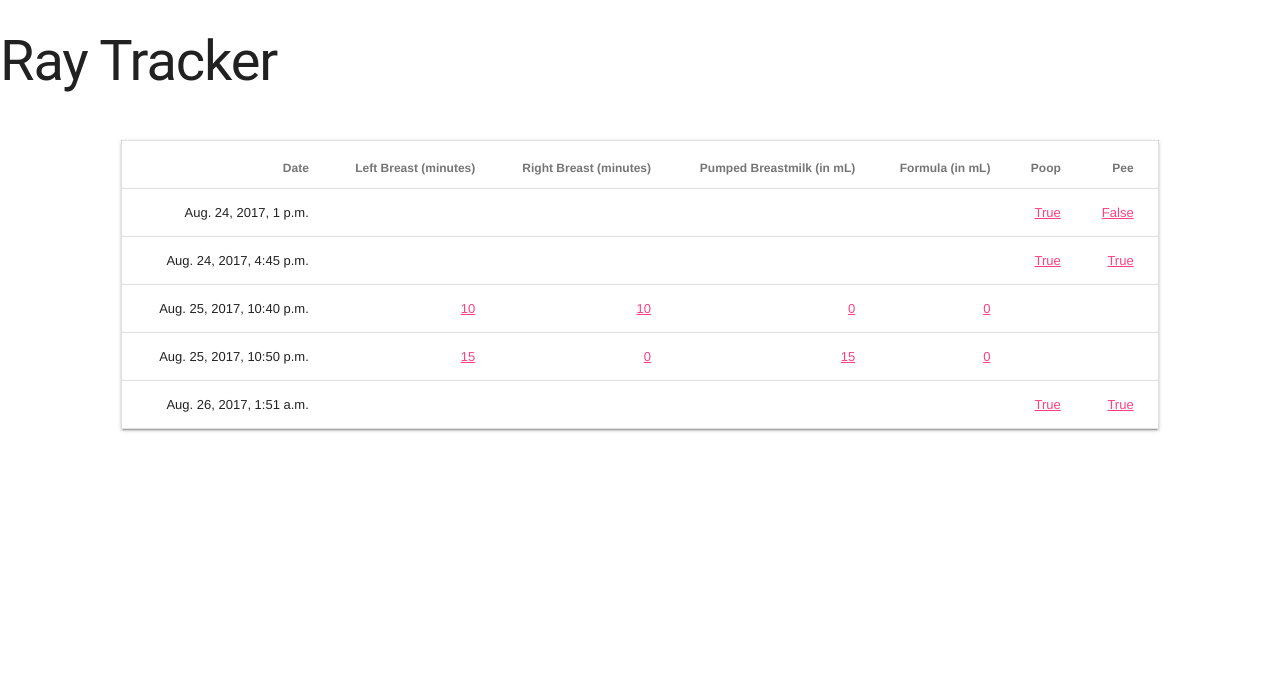
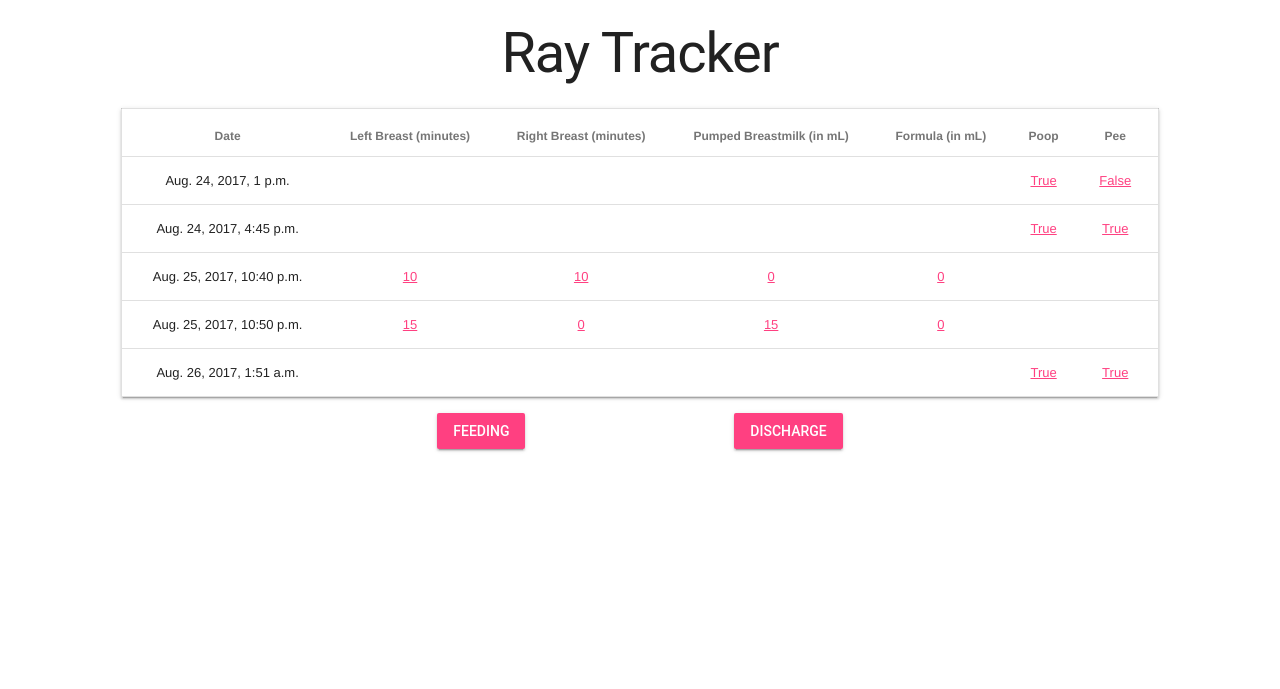
Before and after one commit to Suiname/django_rest_framework, a Django app: page / in a window 1280 px wide. Shown: the top 689 px of the page. After the commit the page ends 452 px from the top, so only its background shows below. Run offline with Django 3.2, Linux system fonts and the light colour scheme; data comes from the database, SQL or seed files in the repository; parts of the project's set-up code (start-up, migrations or seed data) failed here and were passed over.

Commit message:
updated styles for landing page

```diff
--- a/tutorial/snippets/static/snippets/style.css
+++ b/tutorial/snippets/static/snippets/style.css
@@ -9,3 +9,11 @@
     height: 150px;
     margin: auto;
 }
+
+.rayTable tr th {
+    text-align: center;
+}
+
+.rayTable tr td {
+    text-align: center;
+}
--- a/tutorial/snippets/templates/snippets/index.html
+++ b/tutorial/snippets/templates/snippets/index.html
@@ -1,7 +1,7 @@
 {% if tracker_list %}
-<h1> Ray Tracker </h1>
 <div class="mdl-grid">
-<table class="mdl-cell mdl-cell--1-offset-desktop mdl-cell--10-col mdl-cell--12-col-phone mdl-data-table mdl-js-data-table mdl-shadow--2dp">
+<h1 class="mdl-cell mdl-cell--3-offset mdl-cell--6-col" style="text-align: center;">Ray Tracker </h1>
+<table class="mdl-cell mdl-cell--1-offset-desktop mdl-cell--10-col mdl-cell--12-col-phone mdl-data-table mdl-js-data-table mdl-shadow--2dp rayTable">
     <thead>
       <tr>
         <th>Date</th>
@@ -24,8 +24,18 @@
     <td><a href="/discharge/{{ event.id }}/">{{ event.poop }}</a></td>
     <td><a href="/discharge/{{ event.id }}/">{{ event.pee }}</a></td>
 </tr>
+{% endfor %}
+    </tbody>
+</table>
+<div class="mdl-cell mdl-cell--4-offset mdl-cell--4-col">
+        <button class="mdl-button mdl-js-button mdl-button--raised mdl-js-ripple-effect mdl-button--accent" style="float: left;">
+                Feeding
+        </button>
+        <button class="mdl-button mdl-js-button mdl-button--raised mdl-js-ripple-effect mdl-button--accent" style="float: right;">
+                Discharge
+        </button>
 </div>
-{% endfor %}
+</div>
 {% else %}
 <p>Ray hasn't done anything.</p>
 {% endif %}
```
